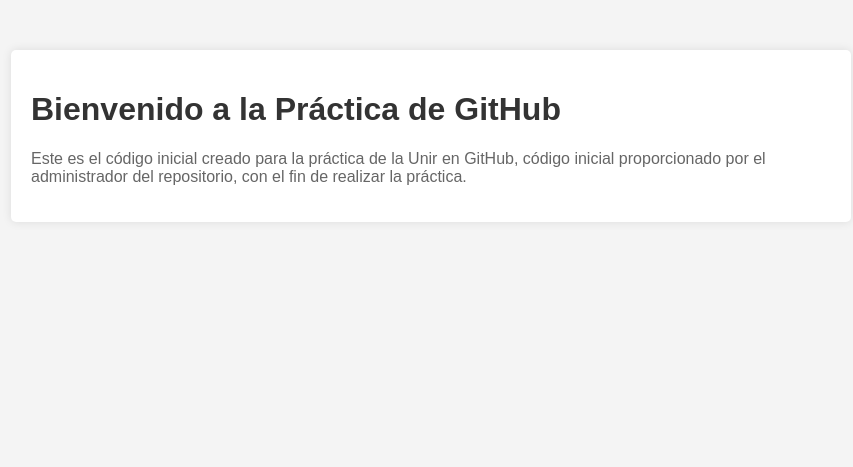
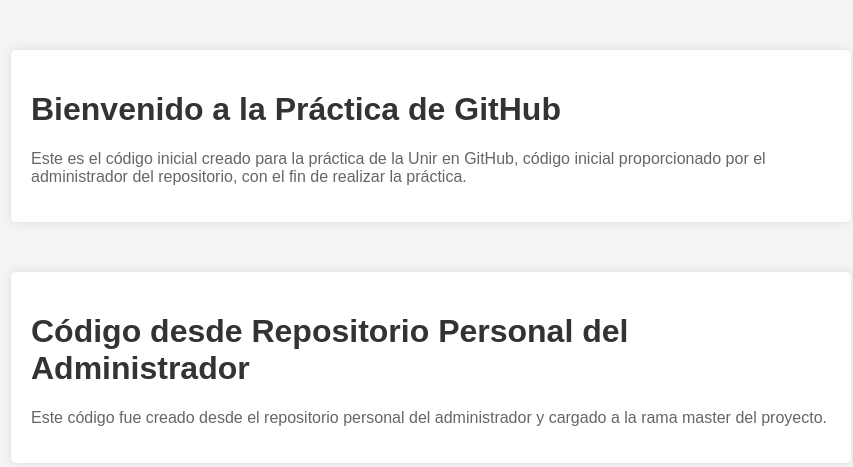
Before and after one commit to IngjavierD/practica-unir, a plain HTML site: page index.html in a window 1280 px wide. Shown: the whole page, without its empty margins (209-1062 px from the left). Drawn offline with Linux system fonts and the light colour scheme; a script that the page names is missing.

Commit message:
Actualizacion a la rama master realizada por el administrador

```diff
--- a/index.html
+++ b/index.html
@@ -11,7 +11,10 @@
         <h1>Bienvenido a la Práctica de GitHub</h1>
         <p>Este es el código inicial creado para la práctica de la Unir en GitHub, código inicial proporcionado por el administrador del repositorio, con el fin de realizar la práctica.</p>
     </div>
-
+    <div class="container">
+        <h1>Código desde Repositorio Personal del Administrador</h1>
+        <p>Este código fue creado desde el repositorio personal del administrador y cargado a la rama master del proyecto.</p>
+    </div>
     <script src="script.js"></script>
 </body>
 </html>
```
Also changed, not shown: 1 other file.
